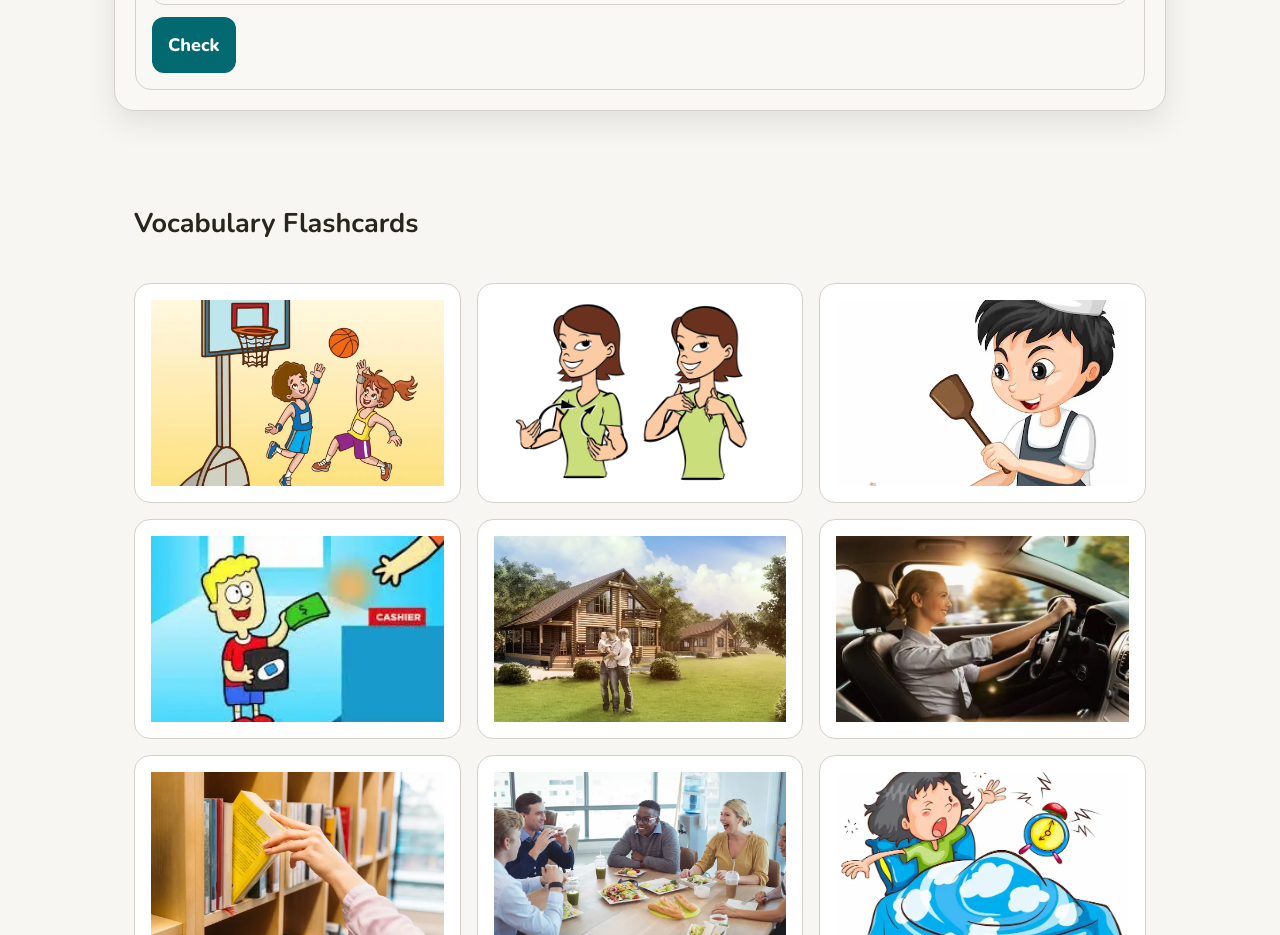
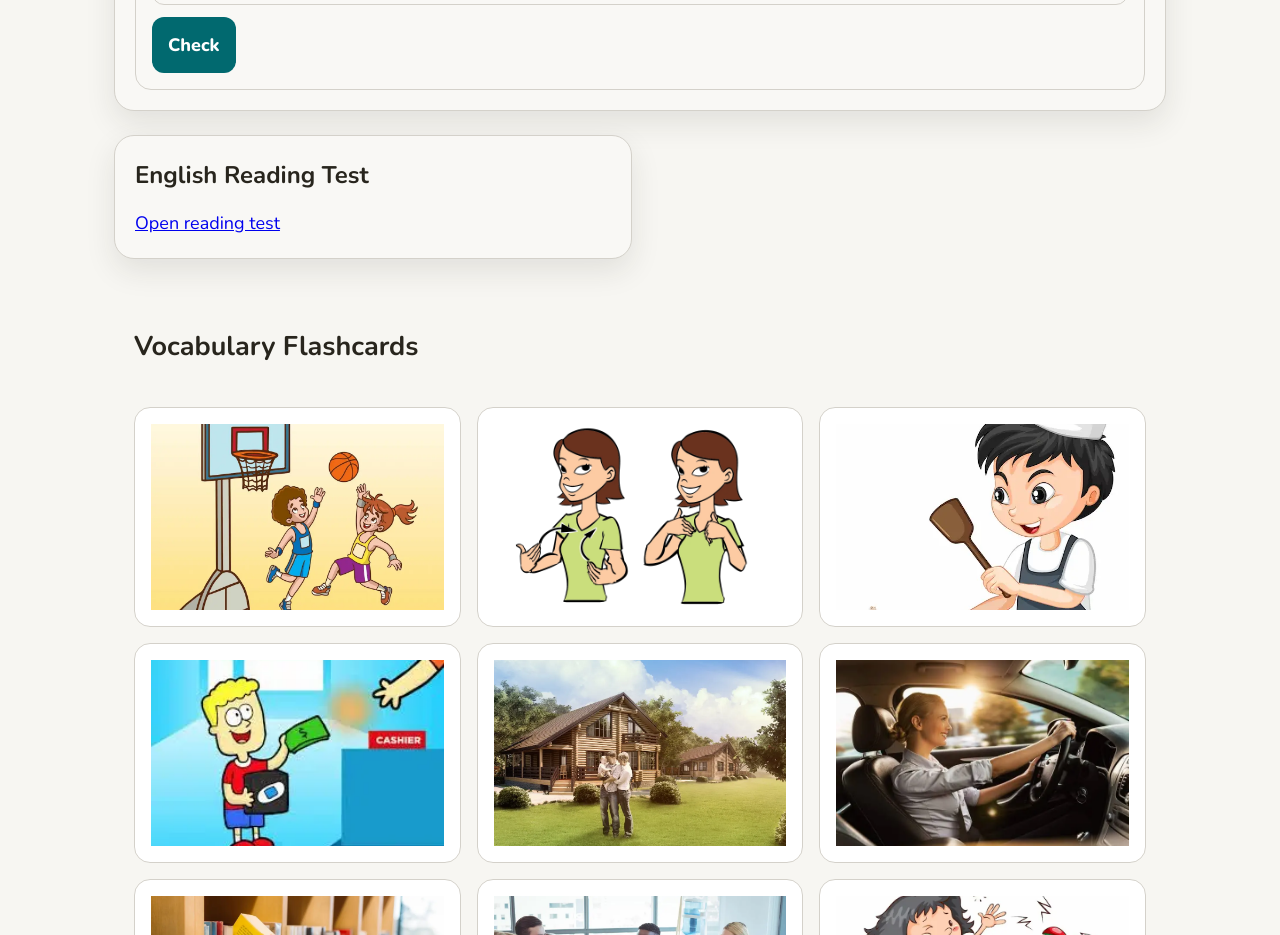
Before and after one commit to NatalinaMatioshko/english-simple-trainer, a React (Vite) app: page /lesson-17 in a window 1280 px wide. Shown: the part 5780-6715 px from the top of the page. Built offline with nearby package versions, Linux system fonts and the light colour scheme.

Commit message:
add reading

```diff
--- a/src/pages/Lesson17.tsx
+++ b/src/pages/Lesson17.tsx
@@ -38,14 +38,20 @@ export default function Lesson17() {
       <Lesson17Dialogues />
       <Lesson17Quiz />
       <section className="cards-grid lesson17-grid">
-        {/* <article className="panel lesson-card">
-          <h2>Warm-up</h2>
-          <p>How are you today?</p>
-          <p>What time did you wake up?</p>
-          <p>What did you do this morning?</p>
+        <article className="panel lesson-card">
+          <h2>English Reading Test</h2>
+          <div>
+            <a
+              href="https://test-english.com/reading/a1/top-things-that-i-do-a1-english-reading-test/"
+              target="_blank"
+              rel="noopener noreferrer"
+            >
+              Open reading test
+            </a>
+          </div>
         </article>
 
-        <article className="panel lesson-card">
+        {/*  <article className="panel lesson-card">
           <h2>Do / Does</h2>
           <p>I → Do I work?</p>
           <p>He → Does he play?</p>
```
